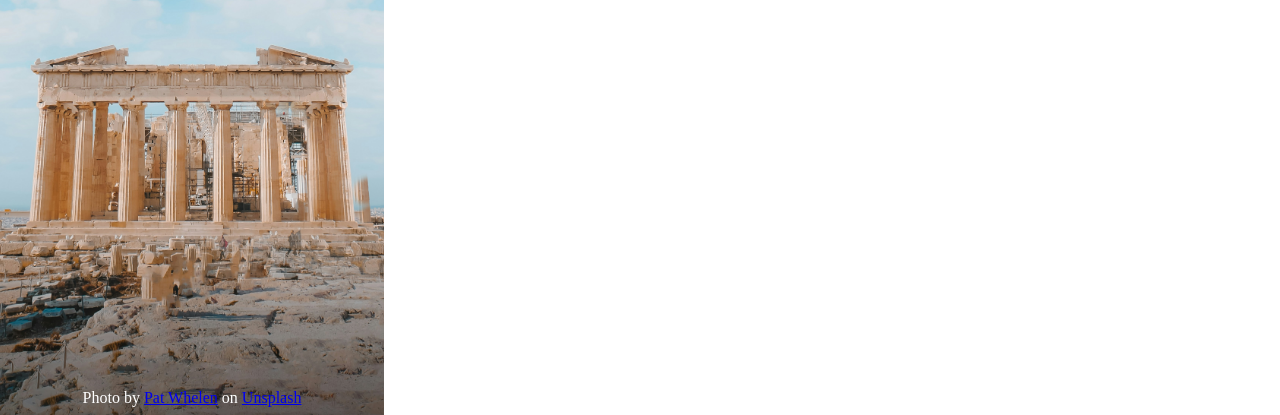
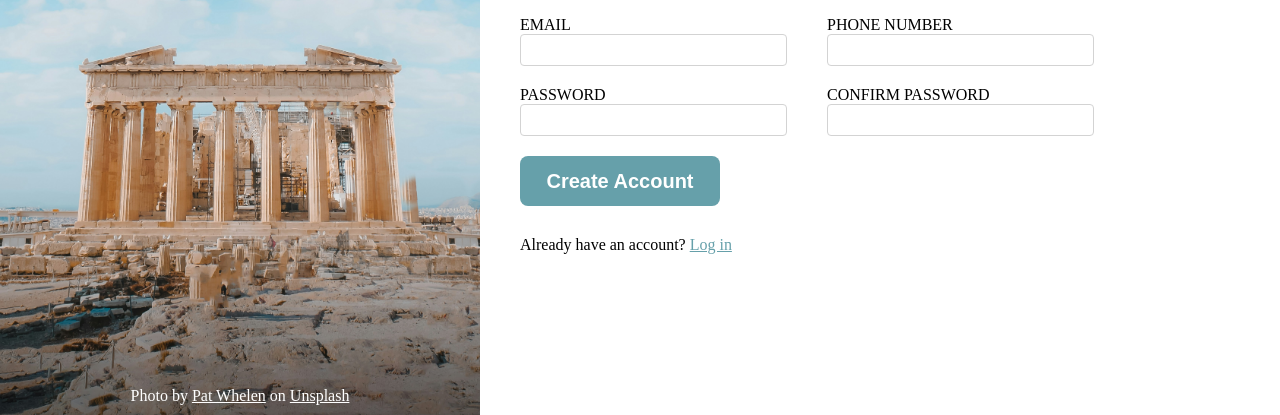
Before and after one commit to akismkn/Sign-up-Form, a plain HTML site: page index.html in a window 1280 px wide. Shown: the part 385-800 px from the top of the page. Drawn offline with Linux system fonts and the light colour scheme.

Commit message:
layout of the right container / form

```diff
--- a/index.html
+++ b/index.html
@@ -30,20 +30,43 @@
             together!
         </h3>
         <form action="post">
-            <h3>Make it real!</h3>
+            <h3>Let's do this!</h3>
+            <div class="row">
+                <p>
                     <label for="user-first-name">FIRST NAME</label>
-            <input id="user-first-name" name="user-first-name" type="text">
+                    <input id="user-first-name" name="user-first-name" type="text" required>
+                </p>
+                <p>
                     <label for="user-last-name">LAST NAME</label>
-            <input id="user-last-name" name="user-last-name" type="text">
+                    <input id="user-last-name" name="user-last-name" type="text" required>
+                </p>
+            </div>
+            <div class="row">
+                <p>
                     <label for="user-email">EMAIL</label>
-            <input type="email" name="user-email" id="user-email">
+                    <input type="email" name="user-email" id="user-email" required>
+                </p>
+                <p>
                     <label for="user-phone">PHONE NUMBER</label>
-            <input type="number" name="user-phone" id="user-phone">
+                    <input type="number" name="user-phone" id="user-phone" required>
+                </p>
+            </div>
+            <div class="row">
+                <p>
                     <label for="user-password">PASSWORD</label>
-            <input type="text" name="user-password" id="user-password">
+                    <input class="error" type="text" name="user-password" id="user-password" required>
+                </p>
+                <p>
                     <label for="confirm-password">CONFIRM PASSWORD</label>
-            <input type="text" name="confirm-password" id="confirm-password">
+                    <input  type="text" name="confirm-password" id="confirm-password" required>
+                </p>
+            </div>
+            <div class="down">
+                <button class="submit">Create Account</button>
+                <par>Already have an account? <a href="">Log in</a></par>
+            </div>
         </form>
+
     </div>
 </body>
 
--- a/style.css
+++ b/style.css
@@ -13,11 +13,13 @@ body {
     height: 100vh;
 }
 
+/* LEFT SECTION */
+
 .left-container {
     background-image: url('files/acropolis.jpg');
     background-size: cover;
     background-position: center;
-    width: 30%;
+    width: 40%;
     display: flex;
     flex-direction: column;
     justify-content: space-between;
@@ -43,6 +45,57 @@ body {
     padding-bottom: 2%;
 }
 
+/* RIGHT SECTION */
+
 .right-container {
-    width: 70%;
+    width: 60%;
+    display: flex;
+    flex-direction: column;
+    justify-content: center;
+    gap: 30px;
+    padding: 0 40px;
 }
+
+.row {
+    display: flex;
+    gap: 40px;
+    margin-bottom: 20px;
+    flex-wrap: wrap;
+}
+
+form p {
+    display: flex;
+    flex-direction: column;
+}
+
+input {
+    height: 30px;
+    border: 1px solid lightgrey;
+    border-radius: 4px;
+    font-size: 20px;
+}
+
+.down {
+    display: flex;
+    flex-direction: column;
+    gap: 30px;
+}
+
+.submit {
+    width: 200px;
+    height: 50px;
+    border-radius: 8px;
+    background-color: rgb(102, 160, 170);
+    color: white;
+    font-weight: bold;
+    font-size: 20px;
+    border: none;
+}
+
+a {
+    color: white;
+}
+
+form a {
+    color: rgb(102, 160, 170);
+}
```
Lines whose indentation alone changed are shown as unchanged.
